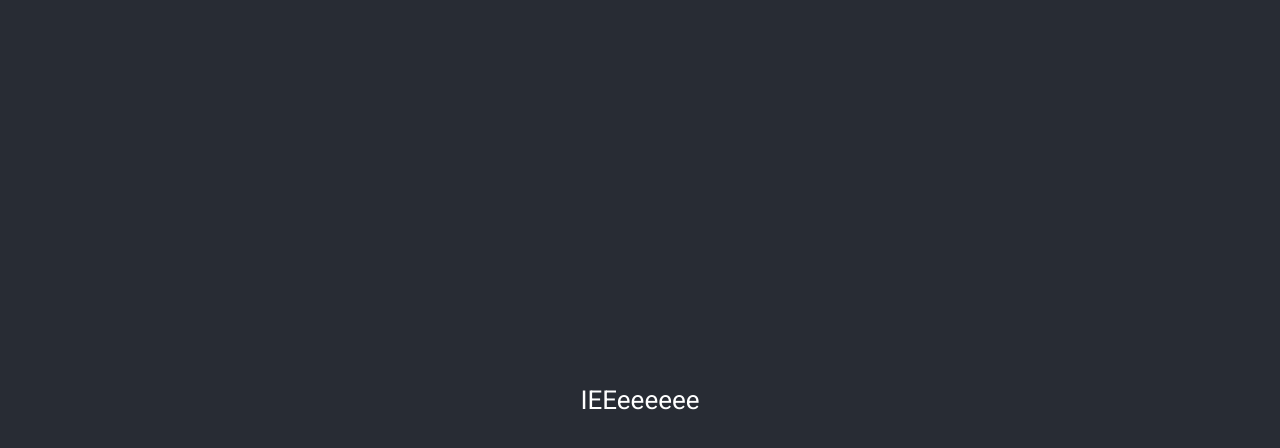
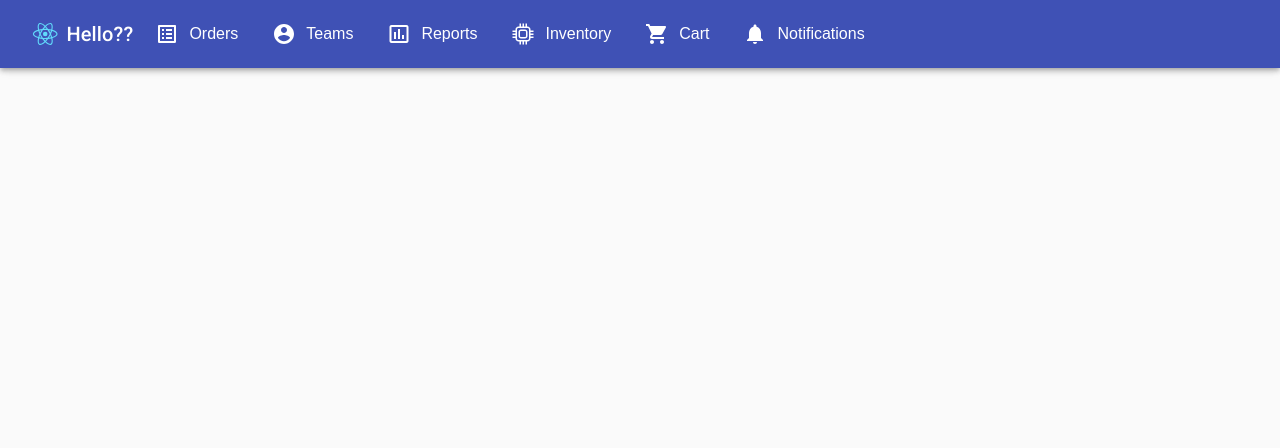
Before and after one commit to ieeeuoft/hackathon-template, a React (Create React App) app in the folder hackathon_site/dashboard/frontend/: page / in a window 1280 px wide. Shown: the top 448 px of the page. Built offline with nearby package versions, Linux system fonts and the light colour scheme.

Commit message:
creating header component

```diff
--- a/hackathon_site/dashboard/frontend/src/App.js
+++ b/hackathon_site/dashboard/frontend/src/App.js
@@ -1,15 +1,21 @@
 import React from 'react';
 import logo from './logo.svg';
 import './App.scss';
+import { HashRouter as Router, Route } from 'react-router-dom';
+import NavBar from './components/general/Navbar/Navbar';
 
 function App() {
 return (
 	<div className="App">
-      <header className="App-header">
+		<Router>
+			< NavBar />
+		</Router>
+
+		{/* <header className="App-header">
 			<p>
 			IEEeeeeee
 			</p>
-      </header>
+		</header> */}
 	</div>
 );
 }
--- /dev/null
+++ b/hackathon_site/dashboard/frontend/src/components/general/Navbar/Navbar.js
@@ -0,0 +1,64 @@
+import React, { PureComponent } from 'react'
+import styles from './Navbar.module.scss';
+import { Link } from 'react-router-dom';
+import { ReactComponent as Logo } from './../../../logo.svg';
+import { Home, ShoppingCart, Notifications, ListAlt, AccountCircle, InsertChartOutlined } from '@material-ui/icons';
+import { ReactComponent as Inventory } from './../../../assets/images/icons/Hardware.svg';
+import { IconButton, AppBar, Toolbar, Typography } from '@material-ui/core';
+
+export default class Navbar extends PureComponent {
+	render() {
+		return (
+			<AppBar className={styles.nav}>
+          		<Toolbar>
+					<Logo className={styles.navLogo}/>
+            		<Typography variant="h6">Hello??</Typography>
+
+					<div className={styles.navIcons}>
+						<Link to={'/orders'}>
+							<IconButton color="inherit" aria-label="Orders">
+								<ListAlt/>
+								<span>Orders</span>
+							</IconButton>
+						</Link>
+
+						<Link to={'/teams'}>
+							<IconButton color="inherit" aria-label="Teams">
+								<AccountCircle/> Teams
+							</IconButton>
+						</Link>
+
+						<Link to={'/reports'}>
+							<IconButton color="inherit" aria-label="Reports">
+								<InsertChartOutlined/> Reports
+							</IconButton>
+						</Link>
+
+						<Link to={'/inventory'}>
+							<IconButton color="inherit" aria-label="Inventory">
+								<Inventory /> Inventory
+							</IconButton>
+						</Link>
+
+						<Link to={'/cart'}>
+							<IconButton color="inherit" aria-label="Cart">
+								<ShoppingCart /> Cart
+							</IconButton>
+						</Link>
+
+						<IconButton color="inherit" aria-label="Notifications">
+							<Notifications /> Notifications
+						</IconButton>
+
+
+
+					</div>
+          		</Toolbar>
+			</AppBar>
+
+			// <header className={styles.header}>
+
+			// </header>
+        )
+    }
+}
--- /dev/null
+++ b/hackathon_site/dashboard/frontend/src/components/general/Navbar/Navbar.module.scss
@@ -0,0 +1,28 @@
+@import './../../../assets/abstracts/mixins';
+@import './../../../assets/abstracts/variables';
+
+.nav {
+	color: color(white);
+	// background-color: color(secondary) !important;
+
+	&Logo {
+		height: 30px;
+	}
+
+	&Icons {
+		align-self: right;
+		color: color(white);
+
+
+		span {
+			color: color(white);
+			font-size: size(md);
+			font-weight: 500;
+		}
+
+		svg {
+			color: color(white);
+			margin: 10px;
+		}
+	}
+}
```
Also changed, not shown: hackathon_site/dashboard/frontend/src/assets/images/icons/Hardware.svg (added), hackathon_site/dashboard/frontend/src/components/general/pNavbar/pNavbar.js (deleted), hackathon_site/dashboard/frontend/src/components/general/pNavbar/pNavbar.module.scss (deleted). Lines whose indentation alone changed are shown as unchanged.
